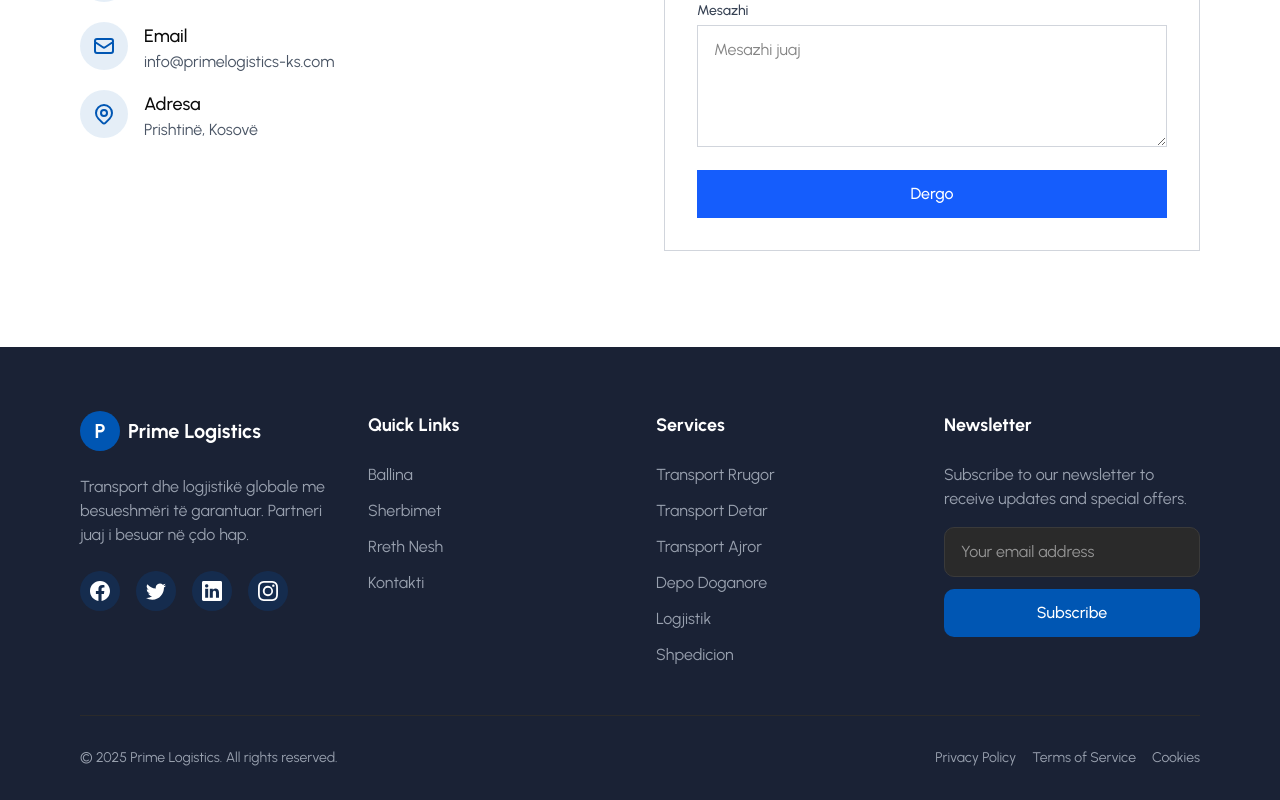
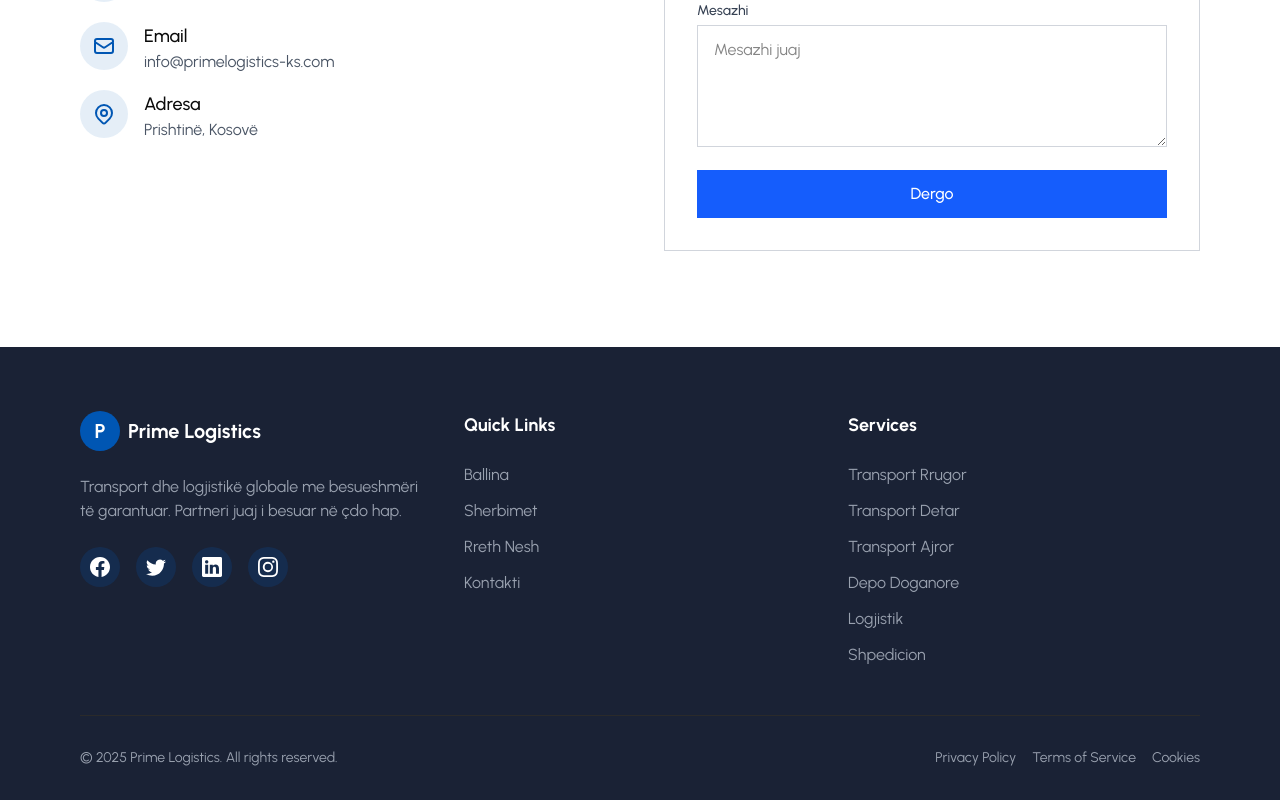
Before and after one commit to endritbabalija/prime-logistics, a Next.js app: page / in a window 1280 px wide. Shown: the part 4549-5349 px from the top of the page. Built offline with nearby package versions, Linux system fonts and the light colour scheme.

Commit message:
Update Footer.tsx

```diff
--- a/src/components/Footer.tsx
+++ b/src/components/Footer.tsx
@@ -17,7 +17,7 @@
   return (
     <footer className="bg-[#1A2235] text-white pt-16 pb-8">
       <div className="max-w-7xl mx-auto px-4 md:px-20">
-        <div className="grid grid-cols-1 md:grid-cols-2 lg:grid-cols-4 gap-8 mb-12">
+        <div className="grid grid-cols-1 md:grid-cols-2 lg:grid-cols-3 gap-8 mb-12">
           <div>
             <div className="flex items-center gap-2 mb-6">
               <div className="w-10 h-10 bg-[#0056b3] rounded-full flex items-center justify-center">
@@ -118,23 +118,6 @@
               </li>
             </ul>
           </div>
-
-          <div>
-            <h3 className="text-lg font-bold mb-6">Newsletter</h3>
-            <p className="text-gray-400 mb-4">
-              Subscribe to our newsletter to receive updates and special offers.
-            </p>
-            <form className="space-y-3">
-              <input
-                type="email"
-                placeholder="Your email address"
-                className="w-full px-4 py-3 rounded-lg bg-[#2A2A2A] border border-[#3A3A3A] text-white focus:outline-none focus:ring-2 focus:ring-[#0056b3] focus:border-transparent"
-              />
-              <button type="submit" className="w-full bg-[#0056b3] text-white py-3 rounded-lg font-medium hover:bg-[#004494] transition-colors">
-                Subscribe
-              </button>
-            </form>
-          </div>
         </div>
 
         <div className="border-t border-[#2A2A2A] pt-8">
```
